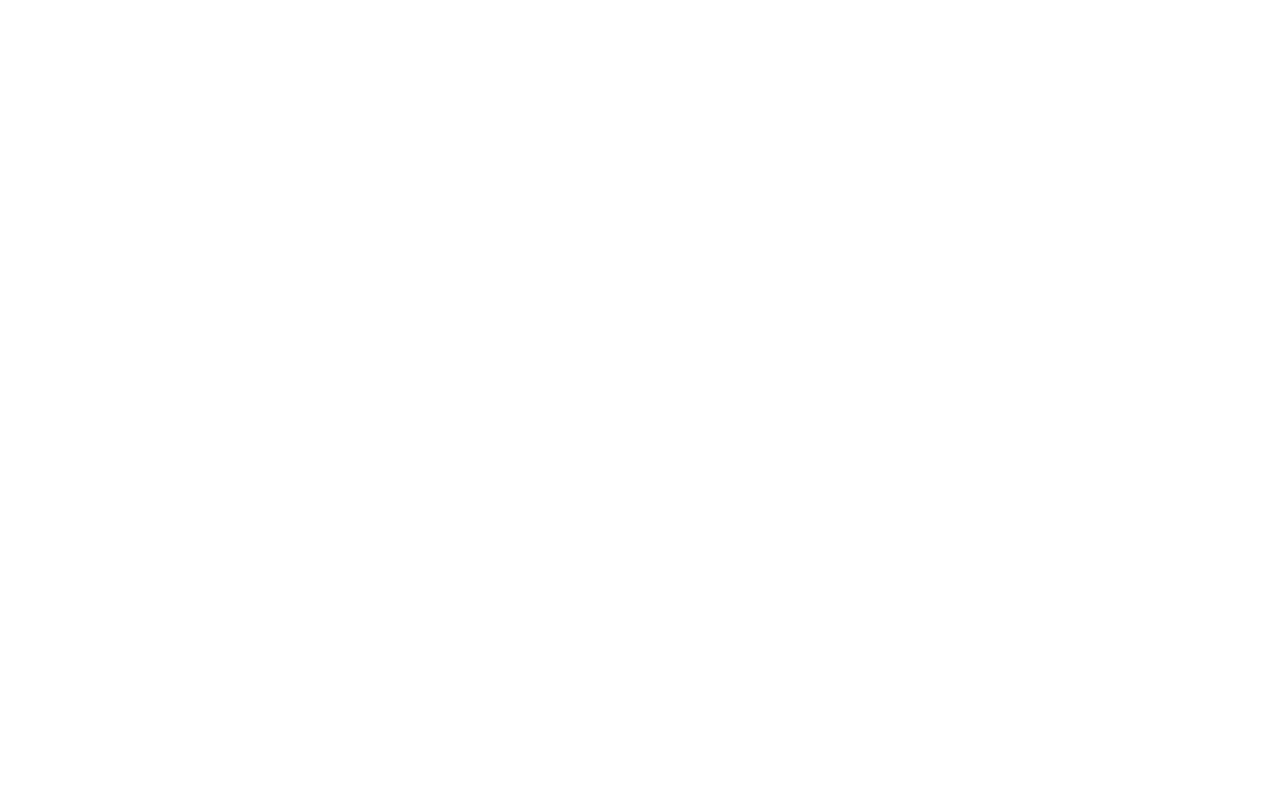
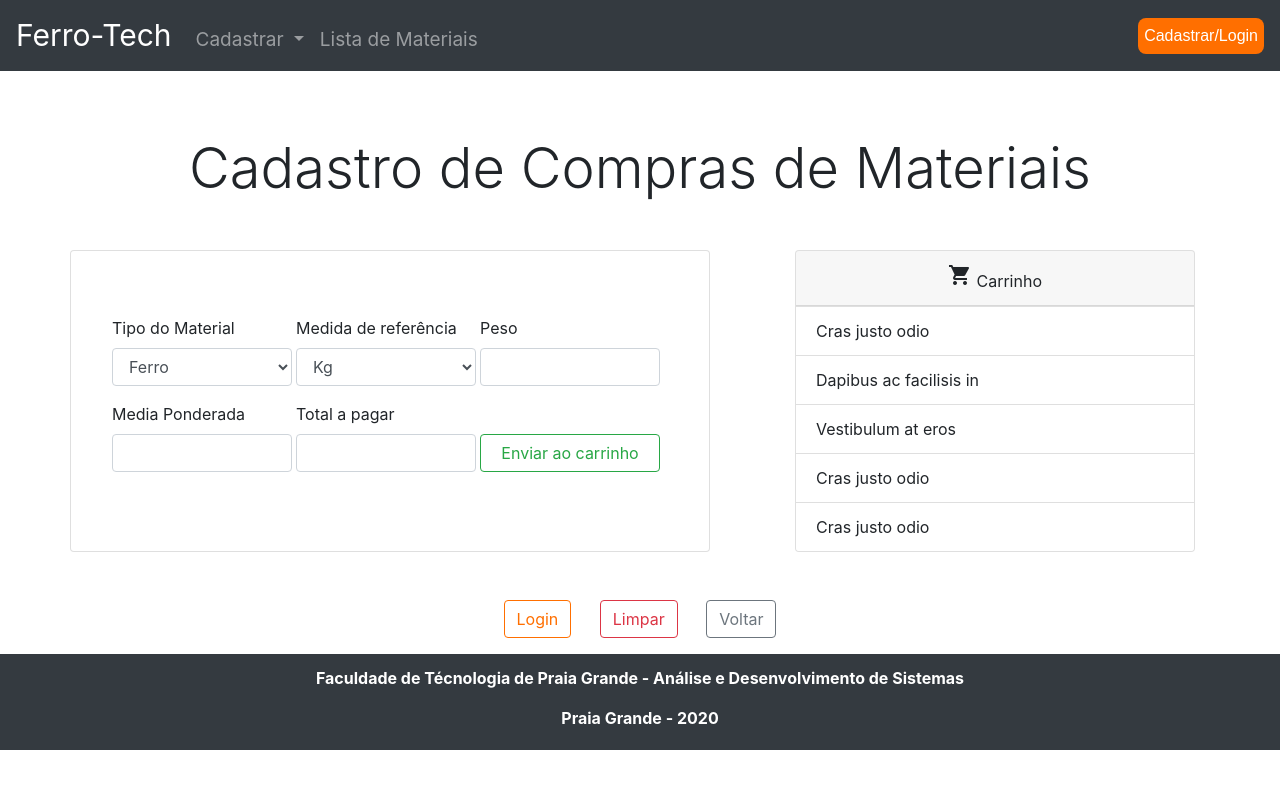
Before and after one commit to joaomarcos70/Ferro-Tech, a plain HTML site: page front/CadastroCompraMateriais.html in a window 1280 px wide. Drawn offline with nearby package versions, Linux system fonts and the light colour scheme.

Commit message:
form cadastro venda, compra e footer

```diff
--- a/front/CadastroCompraMateriais.html
+++ b/front/CadastroCompraMateriais.html
@@ -0,0 +1,174 @@
+<!DOCTYPE html>
+<html lang="en">
+
+<head>
+    <link rel="stylesheet" href="https://stackpath.bootstrapcdn.com/bootstrap/4.3.1/css/bootstrap.min.css"
+        integrity="sha384-ggOyR0iXCbMQv3Xipma34MD+dH/1fQ784/j6cY/iJTQUOhcWr7x9JvoRxT2MZw1T" crossorigin="anonymous">
+    <link rel="stylesheet" href="style.css">
+    <link href="https://fonts.googleapis.com/icon?family=Material+Icons" rel="stylesheet">
+    <script src="https://code.jquery.com/jquery-3.5.1.slim.min.js"
+        integrity="sha384-DfXdz2htPH0lsSSs5nCTpuj/zy4C+OGpamoFVy38MVBnE+IbbVYUew+OrCXaRkfj"
+        crossorigin="anonymous"></script>
+    <script src="https://cdn.jsdelivr.net/npm/popper.js@1.16.1/dist/umd/popper.min.js"
+        integrity="sha384-9/reFTGAW83EW2RDu2S0VKaIzap3H66lZH81PoYlFhbGU+6BZp6G7niu735Sk7lN"
+        crossorigin="anonymous"></script>
+    <script src="https://stackpath.bootstrapcdn.com/bootstrap/4.5.2/js/bootstrap.min.js"
+        integrity="sha384-B4gt1jrGC7Jh4AgTPSdUtOBvfO8shuf57BaghqFfPlYxofvL8/KUEfYiJOMMV+rV"
+        crossorigin="anonymous"></script>
+    <meta charset="UTF-8">
+    <meta name="viewport" content="width=device-width, initial-scale=1.0">
+    <title>Cadastrar Compra</title>
+</head>
+
+<body>
+    <nav class="navbar navbar-expand-lg navbar-dark bg-dark">
+        <a class="navbar-brand fonteLogo" href="home.html">Ferro-Tech</a>
+        <button class="navbar-toggler" type="button" data-toggle="collapse" data-target="#navbarNavDropdown"
+            aria-controls="navbarNavDropdown" aria-expanded="false" aria-label="Toggle navigation">
+            <span class="navbar-toggler-icon"></span>
+        </button>
+        <div class="collapse navbar-collapse" id="navbarNavDropdown">
+            <ul class="navbar-nav fonteMenu">
+                <li class="nav-item dropdown">
+                    <a class="nav-link dropdown-toggle" href="#" id="navbarDropdownMenuLink" role="button"
+                        data-toggle="dropdown" aria-haspopup="true" aria-expanded="false">
+                        Cadastrar
+                    </a>
+                    <div class="dropdown-menu bg-dark" aria-labelledby="navbarDropdownMenuLink">
+                        <a class="dropdown-item bg-dark text-white" href="CadastroCompraMateriais.html">Compras</a>
+                        <a class="dropdown-item bg-dark text-white" href="CadastroVendaMateriais.html">Vendas</a>
+                    </div>
+                </li>
+                <li class="nav-item">
+                    <a class="nav-link" href="#">Lista de Materiais</a>
+                </li>
+            </ul>
+        </div>
+        <i class="fonteBotao" type="submit" data-toggle="modal" data-target="#loginCadastro">Cadastrar/Login</i>
+    </nav>
+
+    <!-- Modal login/cadastro-->
+    <div class="modal fade" id="loginCadastro" tabindex="-1" aria-labelledby="exampleModalLabel" aria-hidden="true">
+        <div class="modal-dialog">
+            <div class="modal-content">
+                <div class="modal-header">
+                    <h5 class="modal-title" id="exampleModalLabel">Login/Cadastro Ferro-Tech</h5>
+                    <button type="button" class="close" data-dismiss="modal" aria-label="Close">
+                        <span aria-hidden="true">&times;</span>
+                    </button>
+                </div>
+                <div class="modal-body">
+                    <form>
+                        <div class="form-group">
+                            <label for="exampleInputEmail1">Login</label>
+                            <input type="email" class="form-control" id="exampleInputEmail1"
+                                aria-describedby="emailHelp">
+                        </div>
+                        <div class="form-group">
+                            <label for="exampleInputPassword1">Senha</label>
+                            <input type="password" class="form-control" id="exampleInputPassword1">
+                        </div>
+                        <a class="btn btn-outline-dark" href="cadastroUsuario.html" role="button">Cadastrar-se</a>
+                        <button type="submit" class=" btn btn-outline-primary-login btn-outline-primary"
+                            style="float: right">Login</button>
+                    </form>
+                </div>
+            </div>
+        </div>
+    </div>
+
+    <div class="container" style="margin-top: 5%;">
+        <div class="row">
+            <div class="col-sm">
+                <p class="text-center display-4 mb-5">Cadastro de Compras de Materiais</p>
+            </div>
+        </div>
+        <div class="row">
+            <div class="card" style="width: 40rem;">
+                <div class="card-body">
+                    <form>
+                        <div class="form-row" style="margin-top: 45px;">
+                            <div class="form-group" style="margin-left: 26px;">
+                                <label for="tipoMaterial">Tipo do Material</label>
+                                <select class="form-control tamanhoCamposCadastroMateriais" name="tipoMateria"
+                                    id="tipoMaterial">
+                                    <option value="ferro">Ferro</option>
+                                    <option value="cobre">Cobre</option>
+                                    <option value="garrafas">Garrafas</option>
+                                </select>
+                            </div>
+                            <div class="form-group mr-1 ml-1">
+                                <label for="medidaReferencia">Medida de referência</label>
+                                <select class="form-control tamanhoCamposCadastroMateriais" name="medidaReferencia"
+                                    id="medidaReferencia">
+                                    <option value="medidaKg">Kg</option>
+                                    <option value="medidaGrama">Grama</option>
+                                    <option value="medidaUnidade">Unidade</option>
+                                </select>
+                            </div>
+                            <div class="form-group">
+                                <label for="inputPesoOuQuantidade">Peso</label>
+                                <input type="text" class="form-control tamanhoCamposCadastroMateriais" id="inputPeso">
+                            </div>
+                        </div>
+                        <div class="form-row">
+                            <div class="form-group" style="margin-left: 26px;">
+                                <label for="inputMediaPonderada">Media Ponderada</label>
+                                <input type="text" class="form-control tamanhoCamposCadastroMateriais"
+                                    id="inputMediaPonderada">
+                            </div>
+                            <div class="form-group mr-1 ml-1">
+                                <label for="totalPagar">Total a pagar</label>
+                                <input type="text" class="form-control tamanhoCamposCadastroMateriais" id="totalPagar">
+                            </div>
+                            <div class="form-group">
+                                <br>
+                                <button type="button"
+                                    class="btn btn-outline-success mt-2 tamanhoCamposCadastroMateriais">Enviar ao
+                                    carrinho</button>
+                            </div>
+                        </div>
+                    </form>
+                </div>
+            </div>
+
+            <div class="col">
+                <div class="card" style="float: right; width: 25rem;">
+                    <ul class="list-group list-group-flush">
+                        <div class="card-header text-center">
+                            <i class="material-icons">
+                                shopping_cart
+                            </i>
+
+                            Carrinho
+                        </div>
+                        <li class="list-group-item">Cras justo odio</li>
+                        <li class="list-group-item">Dapibus ac facilisis in</li>
+                        <li class="list-group-item">Vestibulum at eros</li>
+                        <li class="list-group-item">Cras justo odio</li>
+                        <li class="list-group-item">Cras justo odio</li>
+
+                    </ul>
+                </div>
+            </div>
+
+        </div>
+        <div class="text-center mt-5 mb-3">
+            <button type="submit" class=" btn btn-outline-primary-login btn-outline-primary">Login</button>
+            <button type="reset" class="btn btn-outline-danger mr-4 ml-4">Limpar</button>
+            <a href="" class="btn btn-outline-secondary">Voltar</a>
+        </div>
+    </div>
+
+    <footer class="footer bg-dark py-1 mt-auto text-center text-white">
+        <div class="mt-2">
+            <strong>
+                <p>Faculdade de Técnologia de Praia Grande - Análise e Desenvolvimento de Sistemas</p>
+                <p>Praia Grande - 2020</p>
+            </strong>
+        </div>
+    </footer>
+
+</body>
+
+</html>
--- a/front/style.css
+++ b/front/style.css
@@ -67,3 +67,7 @@
 .card4 {
     margin-left: 2% !important;
 }
+
+.tamanhoCamposCadastroMateriais {
+    width: 180px;
+}
```
Also changed, not shown: front/CadastroVendaMateriais.html (+174 -0 lines), front/cadastroUsuario.html (+58 -7 lines), front/home.html (+23 -14 lines).
